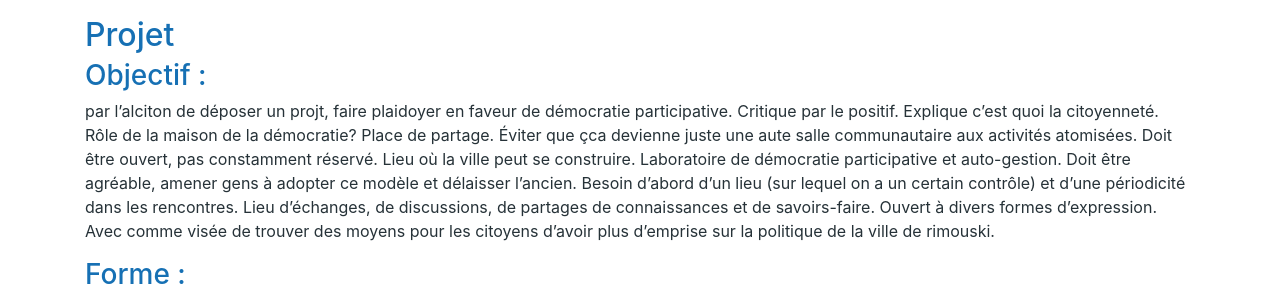
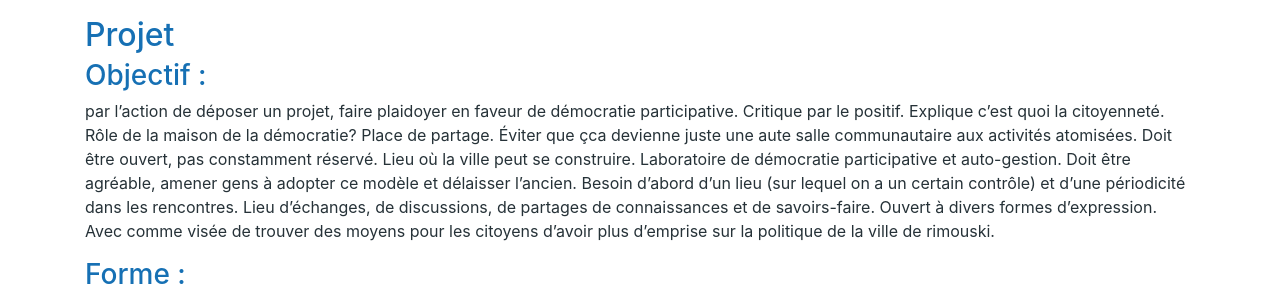
Before and after one commit to SyvieMarier/Maison-democratie-Rimouski, a Jekyll site: the page built from index.md, in a window 1280 px wide. Shown: the part 237-531 px from the top of the page. Built offline with Jekyll 4.4.1, drawn with Linux system fonts in a browser that asks for light colours; nearby versions of some CDN libraries; our own code applies the rules of GitHub Pages for plain Markdown files.

```diff
--- a/index.md
+++ b/index.md
@@ -15,7 +15,7 @@ Vivre dans une ville et partager des projets. Démocratie découle du sentiment
 ## Projet
 
 ### Objectif :
-par l’alciton de déposer un projt, faire plaidoyer en faveur de démocratie participative. Critique par le positif. Explique c’est quoi la citoyenneté.
+par l’action de déposer un projet, faire plaidoyer en faveur de démocratie participative. Critique par le positif. Explique c’est quoi la citoyenneté.
 Rôle de la maison de la démocratie? Place de partage. Éviter que çca devienne juste une aute salle communautaire aux activités atomisées. Doit être ouvert, pas constamment réservé. Lieu où la ville peut se construire. Laboratoire de démocratie participative et auto-gestion. Doit être agréable, amener gens à adopter ce modèle et délaisser l’ancien. Besoin d’abord d’un lieu (sur lequel on a un certain contrôle) et d’une périodicité dans les rencontres. Lieu d’échanges, de discussions, de partages de connaissances et de savoirs-faire.  Ouvert à divers formes d’expression. Avec comme visée de trouver des moyens pour les citoyens d’avoir plus d’emprise sur la politique de la ville de rimouski.
 
 ### Forme :
```
Also changed, not shown: documentation.md (+7 -0 lines), presentation.md (added, +11 -0 lines), reglements.md (renamed from participation.md), 1 other file.
